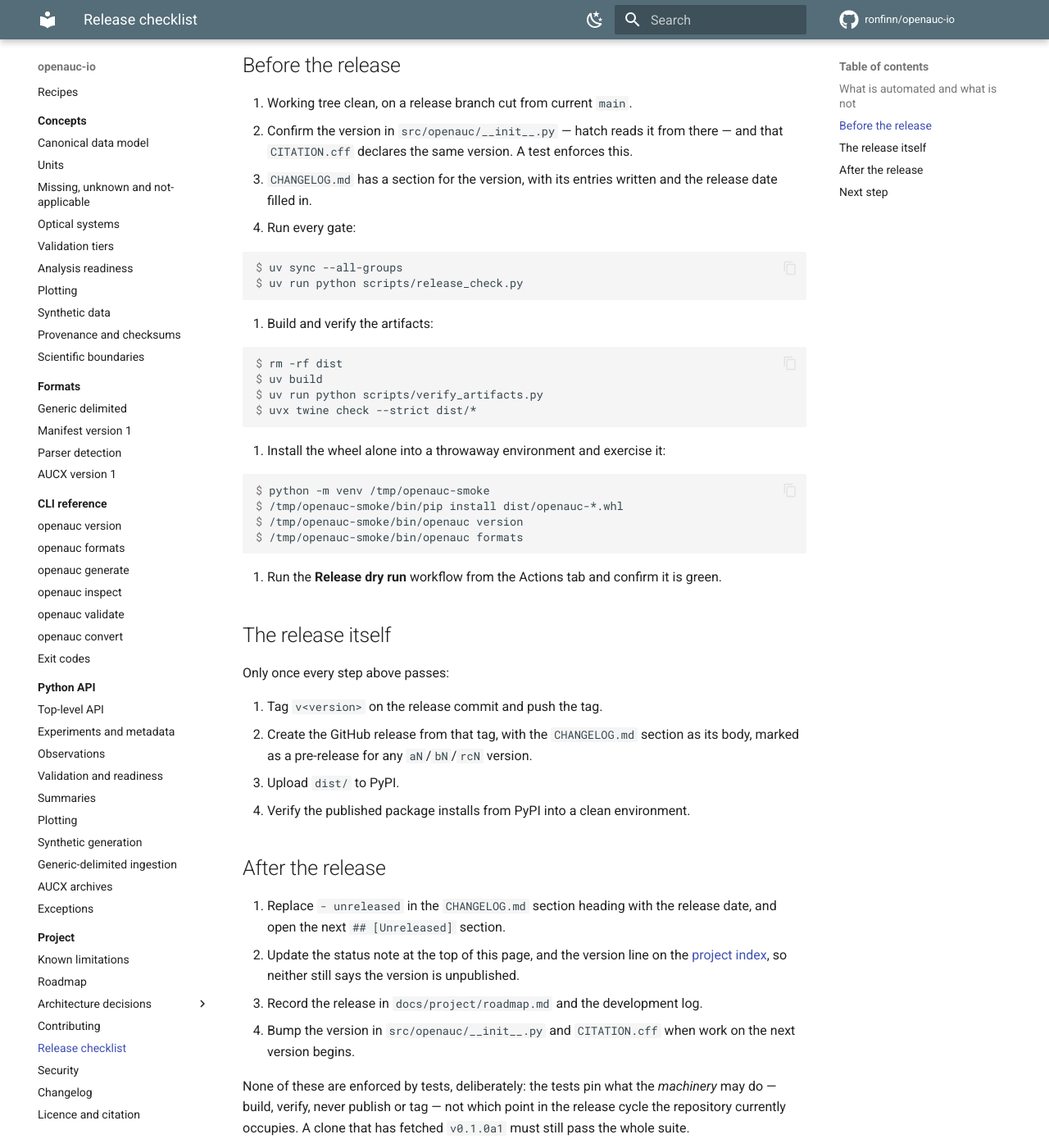
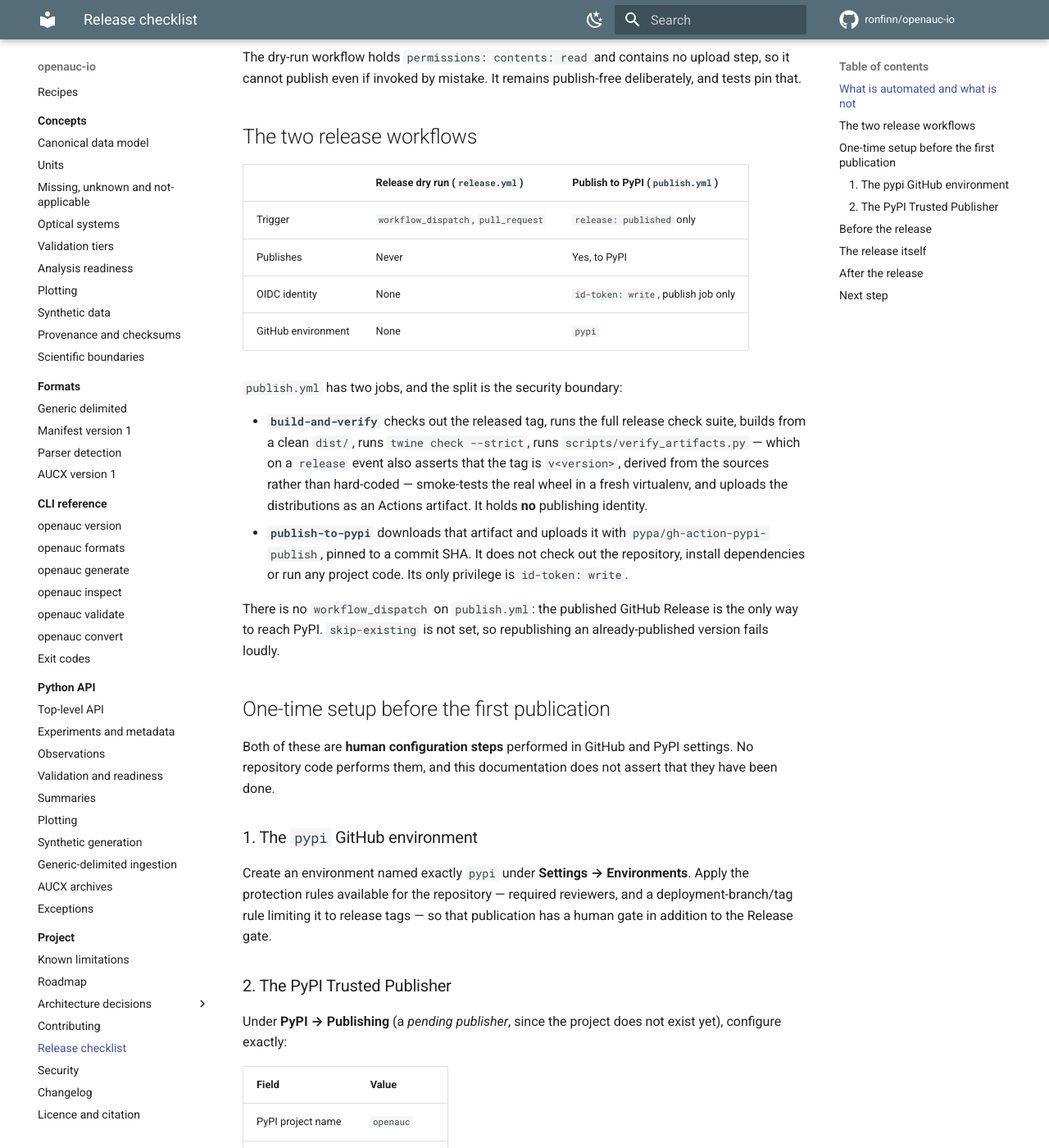
Before and after one commit to ronfinn/openauc-io, an MkDocs documentation site: the page built from docs/project/release-checklist.md, in a window 1280 px wide and 1400 px high, scrolled down 941 px. Shown: the whole window at 82% size. Built offline with MkDocs 1.6.1 and Material for MkDocs 9.7.7, drawn with Linux system fonts in a browser that asks for light colours; comment, search, counter and statistics services are not loaded; some of the changed text lies outside the part shown.

Commit message:
chore: prepare PyPI trusted publishing
Add `.github/workflows/publish.yml`, the only automation permitted to
upload to PyPI. It authenticates with PyPI Trusted Publishing over
GitHub Actions OIDC — no API token, no username or password, no
long-lived credential anywhere in the repository.

It triggers only on `release: published`, so a pushed tag publishes
nothing and a draft Release publishes nothing. There is no
`workflow_dispatch` bypass. Two jobs separate privilege: build-and-verify
runs project code with `contents: read` and no OIDC identity;
publish-to-pypi holds `id-token: write` in the `pypi` environment, checks
out nothing and runs no project code, forwarding only the artifact the
verified build produced. The publishing action is pinned to a commit SHA
and `skip-existing` is deliberately unset.

`.github/workflows/release.yml` remains the publish-free dry run.

Tests evolve rather than relax: the Phase 9
`test_no_workflow_publishes_anywhere` becomes the narrower, stronger
property that exactly one workflow may hold the publishing action, plus
structural assertions pinning that workflow's trigger, absent triggers,
per-job permissions, environment, artifact hand-off, action pinning and
absence of credentials.

Nothing is tagged, released or published. The version, changelog status,
CITATION.cff and README remain untouched.

Co-Authored-By: Claude Opus 5 (1M context) <noreply@anthropic.com>

```diff
--- a/docs/project/release-checklist.md
+++ b/docs/project/release-checklist.md
@@ -3,7 +3,7 @@
 The procedure for cutting a release of openauc-io. It is written down so a
 release is a repeatable act rather than a remembered one.
 
-!!! note "Status as of Phase 9 — nothing has been released yet"
+!!! note "Status — nothing has been released yet"
 
     `0.1.0a1` is prepared but **unpublished**: no PyPI upload, no GitHub
     release, no tag. The machinery below is in place and exercised in dry-run
@@ -20,12 +20,75 @@ release is a repeatable act rather than a remembered one.
 | Lint, format, types, tests, strict docs build | `scripts/release_check.py`, and CI on every pull request |
 | Coverage floor | `fail_under` in `pyproject.toml`, enforced by every `pytest` run |
 | Build, metadata check, artifact verification, clean-environment smoke test | `.github/workflows/release.yml` (**Release dry run**) |
-| Tagging | Manual |
-| GitHub release | Manual |
-| PyPI upload | Manual, and no workflow has credentials for it |
+| Tagging | **Manual** |
+| GitHub Release creation and publication | **Manual** |
+| Rebuild + verification of the tagged source | `.github/workflows/publish.yml`, after the Release is published |
+| PyPI upload | `.github/workflows/publish.yml`, after the Release is published |
 
 The dry-run workflow holds `permissions: contents: read` and contains no upload
-step, so it cannot publish even if invoked by mistake.
+step, so it cannot publish even if invoked by mistake. It remains publish-free
+deliberately, and tests pin that.
+
+## The two release workflows
+
+| | **Release dry run** (`release.yml`) | **Publish to PyPI** (`publish.yml`) |
+|---|---|---|
+| Trigger | `workflow_dispatch`, `pull_request` | `release: published` only |
+| Publishes | Never | Yes, to PyPI |
+| OIDC identity | None | `id-token: write`, publish job only |
+| GitHub environment | None | `pypi` |
+
+`publish.yml` has two jobs, and the split is the security boundary:
+
+- **`build-and-verify`** checks out the released tag, runs the full release
+  check suite, builds from a clean `dist/`, runs `twine check --strict`, runs
+  `scripts/verify_artifacts.py` — which on a `release` event also asserts that
+  the tag is `v<version>`, derived from the sources rather than hard-coded —
+  smoke-tests the real wheel in a fresh virtualenv, and uploads the
+  distributions as an Actions artifact. It holds **no** publishing identity.
+- **`publish-to-pypi`** downloads that artifact and uploads it with
+  `pypa/gh-action-pypi-publish`, pinned to a commit SHA. It does not check out
+  the repository, install dependencies or run any project code. Its only
+  privilege is `id-token: write`.
+
+There is no `workflow_dispatch` on `publish.yml`: the published GitHub Release
+is the only way to reach PyPI. `skip-existing` is not set, so republishing an
+already-published version fails loudly.
+
+## One-time setup before the first publication
+
+Both of these are **human configuration steps** performed in GitHub and PyPI
+settings. No repository code performs them, and this documentation does not
+assert that they have been done.
+
+### 1. The `pypi` GitHub environment
+
+Create an environment named exactly `pypi` under **Settings → Environments**.
+Apply the protection rules available for the repository — required reviewers,
+and a deployment-branch/tag rule limiting it to release tags — so that
+publication has a human gate in addition to the Release gate.
+
+### 2. The PyPI Trusted Publisher
+
+Under **PyPI → Publishing** (a *pending publisher*, since the project does not
+exist yet), configure exactly:
+
+| Field | Value |
+|-------|-------|
+| PyPI project name | `openauc` |
+| Owner | `ronfinn` |
+| Repository name | `openauc-io` |
+| Workflow name | `publish.yml` |
+| Environment name | `pypi` |
+
+A pending publisher **creates** the project on its first successful
+publication. It does **not** reserve the name beforehand: until the first
+upload succeeds, the name `openauc` remains claimable by anyone, and no
+guarantee of its availability can be made here.
+
+Trusted Publishing uses a short-lived OIDC token minted per run. There is no
+PyPI API token, username or password anywhere in this repository or its
+secrets, and none should ever be added.
 
 ## Before the release
 
@@ -61,26 +124,54 @@ step, so it cannot publish even if invoked by mistake.
 
 7. Run the **Release dry run** workflow from the Actions tab and confirm it is
    green.
+8. Confirm the `pypi` GitHub environment exists and is protected.
+9. Confirm the PyPI Trusted Publisher (or pending publisher) is configured
+   exactly as tabulated above.
 
 ## The release itself
 
-Only once every step above passes:
+Only once every step above passes.
 
-1. Tag `v<version>` on the release commit and push the tag.
-2. Create the GitHub release from that tag, with the `CHANGELOG.md` section as
-   its body, marked as a pre-release for any `aN`/`bN`/`rcN` version.
-3. Upload `dist/` to PyPI.
-4. Verify the published package installs from PyPI into a clean environment.
+**Human, in order:**
+
+1. Create the tag `v<version>` on the release commit and push it. Pushing the
+   tag publishes nothing — no workflow reacts to it.
+2. Create the GitHub Release from that tag, with the `CHANGELOG.md` section as
+   its body.
+3. Mark it as a **pre-release** for any `aN`/`bN`/`rcN` version — so, for
+   `v0.1.0a1`, yes.
+4. Publish the Release. A *draft* Release triggers nothing; publishing is the
+   act that authorises the upload.
+
+**Automated, and only now:**
+
+5. `publish.yml` rebuilds and re-verifies the tagged source, confirming the tag
+   matches the packaged version.
+6. It publishes those verified distributions to PyPI over Trusted Publishing
+   OIDC, with attestations left at their default.
 
 ## After the release
 
-1. Replace `- unreleased` in the `CHANGELOG.md` section heading with the release
+Verify, by hand:
+
+1. The project and version exist on PyPI.
+2. `pip install openauc==<version>` succeeds in a fresh environment — for a
+   pre-release, with `--pre` or the exact version.
+3. The installed version is the expected one, and `openauc version` and
+   `openauc formats` work.
+4. The publication carries the provenance/attestation information PyPI shows
+   for Trusted Publishing uploads.
+
+Then update the repository:
+
+5. Replace `- unreleased` in the `CHANGELOG.md` section heading with the release
    date, and open the next `## [Unreleased]` section.
-2. Update the status note at the top of this page, and the version line on the
-   [project index](index.md), so neither still says the version is unpublished.
-3. Record the release in `docs/project/roadmap.md` and the development log.
-4. Bump the version in `src/openauc/__init__.py` and `CITATION.cff` when work on
-   the next version begins.
+6. Update the status note at the top of this page, the version line on the
+   [project index](index.md), and the README installation instructions, so none
+   still says the version is unpublished.
+7. Record the release in `docs/project/roadmap.md` and the development log.
+8. Bump the version in `src/openauc/__init__.py` and `CITATION.cff`, and update
+   `CITATION.cff`'s publication metadata, when work on the next version begins.
 
 None of these are enforced by tests, deliberately: the tests pin what the
 *machinery* may do — build, verify, never publish or tag — not which point in
```
Also changed, not shown: development-log/0012-pypi-trusted-publishing.md (added, +128 -0 lines), docs/project/contributing.md (+7 -0 lines), 2 other files.
